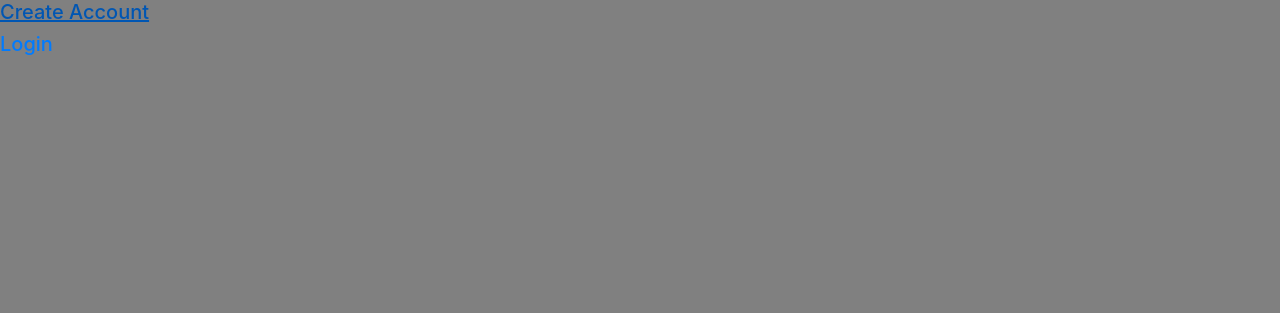
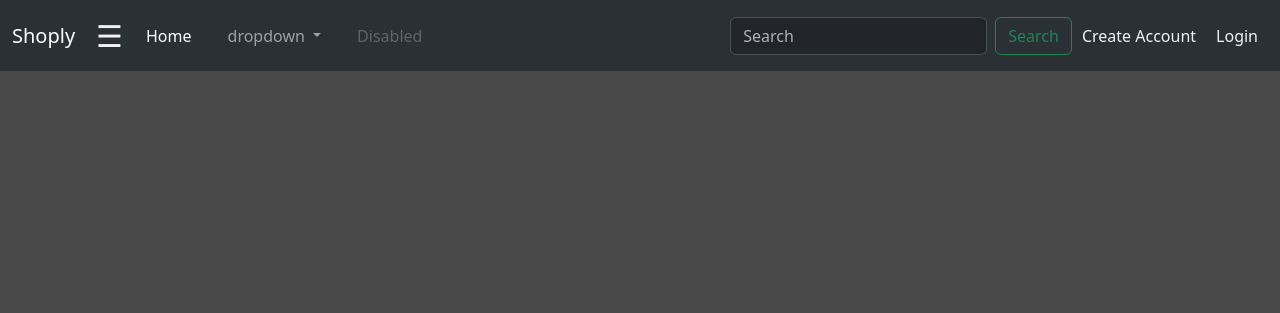
Before and after one commit to Rotisary/shoply, a Django app: page / in a window 1280 px wide. Shown: the top 313 px of the page. Run offline with Django 4.2, Linux system fonts and the light colour scheme; data that the repository does not hold is empty; some libraries are stand-ins or nearby versions.

Commit message:
added more css styling

```diff
--- a/products/static/products/main.css
+++ b/products/static/products/main.css
@@ -1,3 +1,88 @@
 body {
-    background: grey;
+    background-color: rgb(72, 72, 72);
 }
+
+.site-header {
+    position:  fixed;
+    top: 0;
+    min-width: 100%;
+}
+
+.navbar {
+    color: rgb(85, 85, 85);
+}
+.nav-item {
+    margin-right: 10px;
+    margin-left: 10px;
+    display: grid;
+    place-content: center;
+    color: #f1f1f2;
+}
+
+.nav-item:hover {
+    color: grey;
+}
+
+
+.sidenav {
+    height: 100%;
+    width: 0;
+    position: fixed;
+    z-index: 1;
+    top: 0;
+    left: 0;
+    background-color: rgb(37, 37, 37);
+    overflow-x: hidden;
+    transition: 0.5s;
+    padding-top: 10px;
+  }
+
+.sidenav a {
+    padding: 8px 8px 8px 32px;
+    text-decoration: none;
+    font-size: 25px;
+    color: #f1f1f1;
+    display: block;
+    transition: 0.3s;
+  }
+
+.sidenav a:hover {
+    color: grey;
+  }
+
+.sidenav .closebtn {
+    position: absolute;
+    top: 2px;
+    right: 5px;
+    font-size: 36px;
+    margin-left: 50px;
+  }
+
+.sidenav-header {
+    color: white;
+    background-color:#212020;
+}
+
+/* .page-break {
+    background-color: black;
+    border: 50px;
+} */
+
+
+#main {
+    transition: margin-left .5s;
+    padding: 5px;
+  }
+
+@media screen and (max-height: 450px) {
+    .sidenav {padding-top: 15px;}
+    .sidenav a {font-size: 18px;}
+  }
+
+main {
+    padding-top: 5rem;
+  }
+
+/* .menu-link {
+    color: white;
+} */
--- a/products/templates/products/base.html
+++ b/products/templates/products/base.html
@@ -5,7 +5,8 @@
     <meta charset="UTF-8">
     <meta http-equiv="X-UA-Compatible" content="IE=edge">
     <meta name="viewport" content="width=device-width, initial-scale=1.0, shrink-to-fit=no">
-    <link rel="stylesheet" href="https://cdn.jsdelivr.net/npm/bootstrap@4.6.2/dist/css/bootstrap.min.css" integrity="sha384-xOolHFLEh07PJGoPkLv1IbcEPTNtaed2xpHsD9ESMhqIYd0nLMwNLD69Npy4HI+N" crossorigin="anonymous">
+    <link rel="stylesheet" href="https://cdn.jsdelivr.net/npm/bootstrap@5.3.2/dist/css/bootstrap.min.css" integrity="sha384-T3c6CoIi6uLrA9TneNEoa7RxnatzjcDSCmG1MXxSR1GAsXEV/Dwwykc2MPK8M2HN" crossorigin="anonymous">
+    <link href="https://fonts.googleapis.com/icon?family=Material+Icons" rel="stylesheet">
     <link rel="stylesheet" type="text/css" href="{% static 'products/main.css' %}">
     <script src="https://kit.fontawesome.com/682f18e2b6.js" crossorigin="anonymous"></script>
     {% if title  %}
@@ -16,13 +17,83 @@
 </head>
 
 <body>
+    <header class="site-header">
+        <nav class="navbar navbar-expand-lg bg-body-tertiary" data-bs-theme="dark">
+            <div class="container-fluid">
+                <a class="navbar-brand" href="#">Shoply</a>
+                <div class="collapse navbar-collapse" id="navbarSupportedContent">
+                    <ul class="navbar-nav me-auto mb-2 mb-lg-0">
+                        <li>
+                            <div id="main">
+                                <span style="font-size:30px;cursor:pointer;color:#f1f1f2;" onclick="openNav()">&#9776;</span>
+                            </div>
+                            <div id="mySidenav" class="sidenav">
+                                    <h4 class="sidenav-header">DEPARTMENTS: </h4>
+                                <a href="javascript:void(0)" class="closebtn" onclick="closeNav()">&times;</a>
+                                <a class="menu-link" href="{% url 'clothings' %}">Clothings</a>
+                                <a class="menu-link" href="{% url 'electronics' %}">Electronics</a>
+                                <a class="menu-link" href="{% url 'arts' %}">Arts&Craft</a>
+                                <a class="menu-link" href="{% url 'sports' %}">Sports&Outdoor</a>
+                                <a class="menu-link" href="{% url 'beauty' %}">beauty</a>
+                                <a class="menu-link" href="{% url 'accessories' %}">Accessories</a>
+                                <a class="menu-link" href="{% url 'toys' %}">Toys&Games</a>
+                                <a class="menu-link" href="{% url 'home-products' %}">Household Items</a>
+
+                                <div class="page-break"></div>
+                                <a class="menu-link" href="#">Contact</a>
+                            </div>
+                        </li>
+                        <li class="nav-item">
+                            <a class="nav-link active" aria-current="page" href="{% url 'products' %}">Home</a>
+                        </li>
+                        <li class="nav-item dropdown">
+                            <a class="nav-link dropdown-toggle" href="#" role="button" data-bs-toggle="dropdown" aria-expanded="false">
+                                dropdown
+                            </a>
+                            <ul class="dropdown-menu">
+                                <li><a class="dropdown-item" href="#">Action</a></li>
+                                <li><a class="dropdown-item" href="#">Another action</a></li>
+                                <li><hr class="dropdown-divider"></li>
+                                <li><a class="dropdown-item" href="#">Something else here</a></li>
+                            </ul>
+                        </li>
+                        <li class="nav-item">
+                            <a class="nav-link disabled" aria-disabled="true">Disabled</a>
+                        </li>
+                    </ul>
+                    <form class="d-flex" role="search">
+                    <input class="form-control me-2" type="search" placeholder="Search" aria-label="Search">
+                    <button class="btn btn-outline-success" type="submit">Search</button>
+                    </form>
+                    {% if user.is_authenticated %}
+                        <a class="nav-item nav-link" href="{% url 'dashboard' user.username %}">Dashboard</a>
+                        <a class="nav-item nav-link" href="{% url 'cart' user.username %}">your cart</a>
+                    {% else %}
+                        <a class="nav-item nav-link" href="{% url 'register' %}">Create Account</a>
+                        <a class="nav-item nav-link" href="{% url 'login' %}">Login</a>
+                    {% endif %}
+                </div>
+            </div>
+        </nav>
+    </header>
     {{ user.username }}
-    {% if user.is_authenticated %}
-        <h5><a href="{% url 'dashboard' user.username %}">Dashboard</a></h5>
-        <h5><a href="{% url 'cart' user.username %}">your cart</a></h5>
-    {% else %}
-        <h5><a href="{% url 'register' %}">Create Account</a></h5>
-        <h5><a href="{% url 'login' %}">Login</a></h5>
-    {% endif %}
-{% block content %}{% endblock %}
+    <main role="main" class="container">
+        {% block content %}{% endblock %}
+    </main>
+    <script src="https://cdn.jsdelivr.net/npm/@popperjs/core@2.11.8/dist/umd/popper.min.js" integrity="sha384-I7E8VVD/ismYTF4hNIPjVp/Zjvgyol6VFvRkX/vR+Vc4jQkC+hVqc2pM8ODewa9r" crossorigin="anonymous"></script>
+    <script src="https://cdn.jsdelivr.net/npm/bootstrap@5.3.2/dist/js/bootstrap.bundle.min.js" integrity="sha384-C6RzsynM9kWDrMNeT87bh95OGNyZPhcTNXj1NW7RuBCsyN/o0jlpcV8Qyq46cDfL" crossorigin="anonymous"></script>
+
+    <script>
+        function openNav() {
+            document.getElementById("mySidenav").style.width = "250px";
+            document.getElementById("main").style.marginLeft = "250px";
+            // document.body.style.backgroundColor = "rgba(0,0,0,0.4)";
+        }
+
+        function closeNav() {
+            document.getElementById("mySidenav").style.width = "0";
+            document.getElementById("main").style.marginLeft= "0";
+            // document.body.style.backgroundColor = "white";
+        }
+    </script>
 </body>
--- a/products/templates/products/products.html
+++ b/products/templates/products/products.html
@@ -1,7 +1,6 @@
 {% extends 'products/base.html' %}
 {% block content %}
     {% for product in products %}
-        <div class="container">
             <ul>
                 <li>{{ product.seller }}</li>
                 <li><a href="{% url 'product-detail' product.id %}">{{ product.name }}</a></li>
@@ -36,7 +35,6 @@
             {% else %}
                 <button><a href="{% url 'add-to-cart' product.id %}">Add to Cart</a></button>
             {% endif %}
-        </div>
 
     {% endfor %}
 {% endblock %}
--- a/users/views.py
+++ b/users/views.py
@@ -82,9 +82,3 @@ def favourites_view(request, username):
     favourite_sellers = request.user.profile.favourite.all()
     context = {'sellers': favourite_sellers}
     return render (request, 'users/favourites.html', context)
-
-
-
-
-# b = 5*8
-# print(b)
```
Also changed, not shown: cart/views.py (+4 -13 lines).
